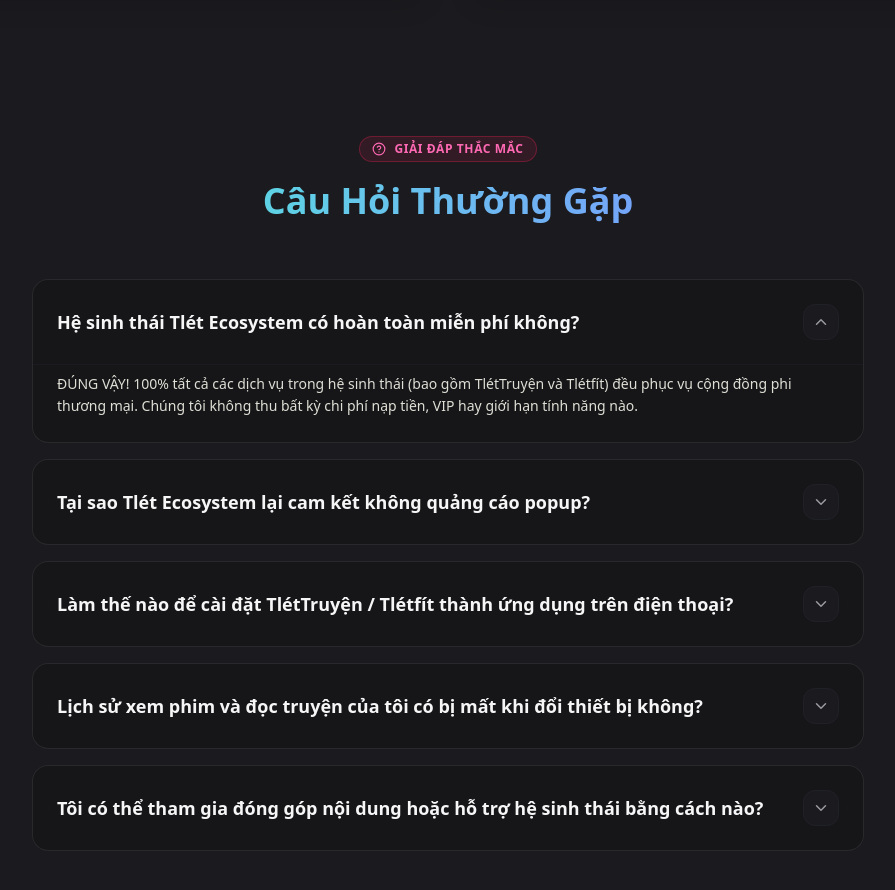
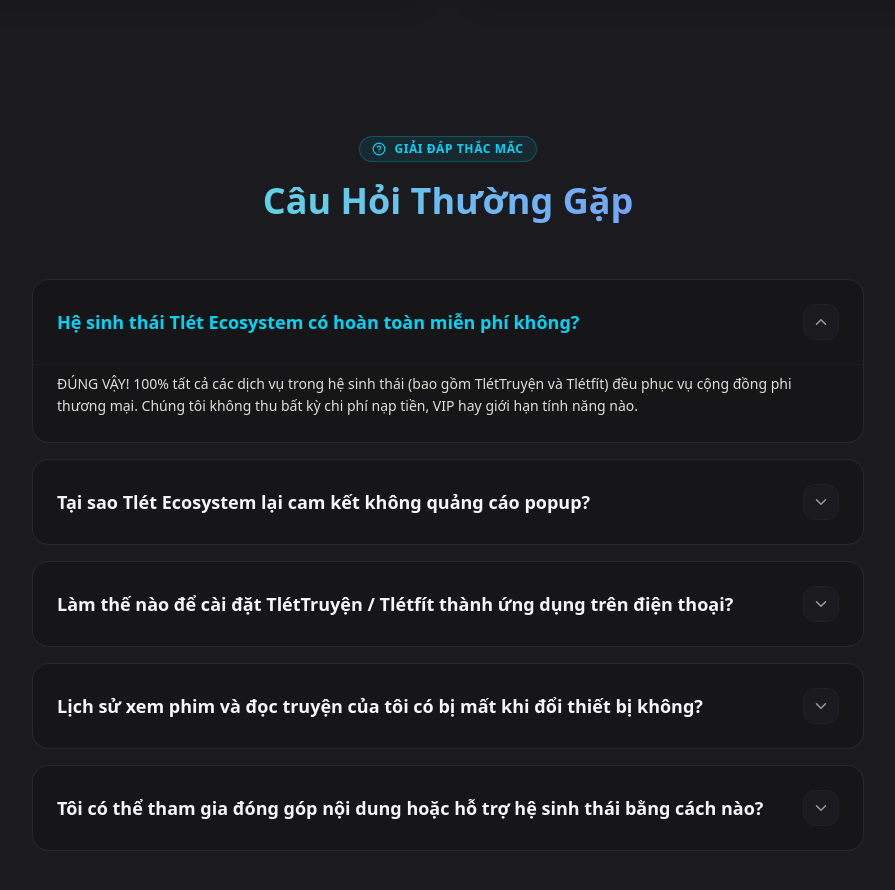
Before and after one commit to TrungLuffy9x/tlet-ecosystem, a React (Vite) app in the folder apps/web/: page /web-design in a window 1280 px wide. Shown: the part 6140-7030 px from the top of the page, without its empty margins (192-1087 px from the left). Built offline with nearby package versions, Linux system fonts and the light colour scheme.

Commit message:
style: update Dịch vụ Web button hover scale, style Trang Hệ Sinh Thái button with primary gradient, and sync cyan FAQ hover color on web design route

```diff
--- a/apps/web/src/components/FaqSection.tsx
+++ b/apps/web/src/components/FaqSection.tsx
@@ -1,8 +1,14 @@
 import React, { useState } from "react";
 import { ChevronDown, HelpCircle } from "lucide-react";
 
-export const FaqSection: React.FC = () => {
+interface FaqSectionProps {
+	accentColor?: "rose" | "cyan";
+}
+
+export const FaqSection: React.FC<FaqSectionProps> = ({ accentColor = "rose" }) => {
 	const [openIdx, setOpenIdx] = useState<number | null>(0);
+
+	const isCyan = accentColor === "cyan";
 
 	const faqs = [
 		{
@@ -32,7 +38,13 @@
 			<div className="max-w-4xl mx-auto px-4 sm:px-6 lg:px-8">
 				{/* Section Header */}
 				<div className="text-center mb-14 space-y-4">
-					<div className="inline-flex items-center gap-2 px-3 py-1 rounded-full bg-rose-500/10 border border-rose-500/30 text-primary text-xs font-bold uppercase tracking-wider">
+					<div
+						className={`inline-flex items-center gap-2 px-3 py-1 rounded-full text-xs font-bold uppercase tracking-wider ${
+							isCyan
+								? "bg-cyan-500/10 border border-cyan-500/30 text-cyan-400"
+								: "bg-rose-500/10 border border-rose-500/30 text-primary"
+						}`}
+					>
 						<HelpCircle size={14} />
 						<span>Giải Đáp Thắc Mắc</span>
 					</div>
@@ -52,10 +64,20 @@
 							>
 								<button
 									onClick={() => setOpenIdx(isOpen ? null : idx)}
-									className="w-full p-6 text-left flex items-center justify-between gap-4 font-bold text-slate-200 text-base sm:text-lg hover:text-primary transition-colors"
+									className={`w-full p-6 text-left flex items-center justify-between gap-4 font-bold text-base sm:text-lg transition-colors ${
+										isOpen
+											? isCyan ? "text-cyan-400" : "text-primary"
+											: isCyan ? "text-slate-200 hover:text-cyan-400" : "text-slate-200 hover:text-primary"
+									}`}
 								>
 									<span>{item.q}</span>
-									<div className={`p-2 rounded-xl bg-slate-900 border border-slate-800 text-slate-400 transition-transform duration-300 ${isOpen ? "rotate-180 text-primary" : ""}`}>
+									<div
+										className={`p-2 rounded-xl bg-slate-900 border border-slate-800 text-slate-400 transition-transform duration-300 ${
+											isOpen
+												? isCyan ? "rotate-180 text-cyan-400 border-cyan-500/40" : "rotate-180 text-primary border-rose-500/40"
+												: ""
+										}`}
+									>
 										<ChevronDown size={18} />
 									</div>
 								</button>
--- a/apps/web/src/pages/WebDesignPage.tsx
+++ b/apps/web/src/pages/WebDesignPage.tsx
@@ -47,7 +47,7 @@
 				<WebDesignPortfolio />
 
 				{/* FAQ Section */}
-				<FaqSection />
+				<FaqSection accentColor="cyan" />
 			</main>
 
 			{/* Shared Ecosystem Footer */}
```
